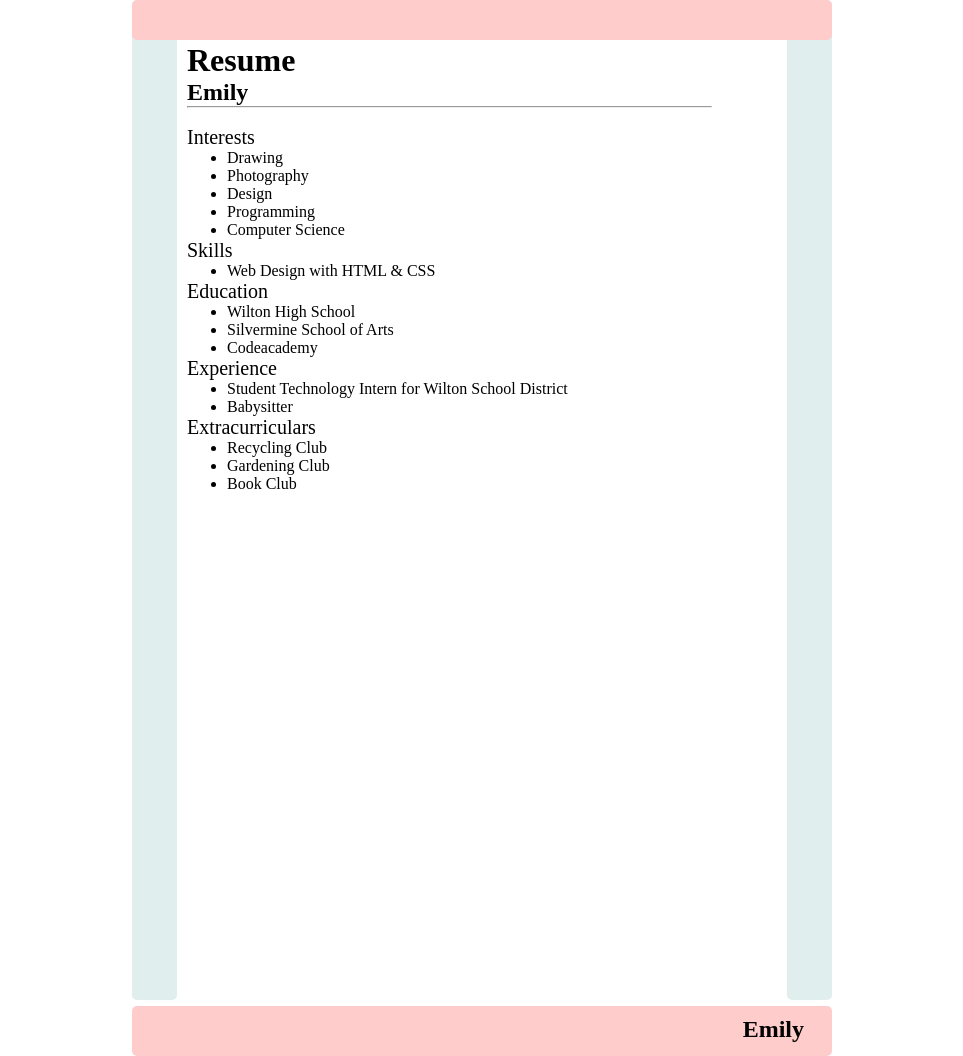
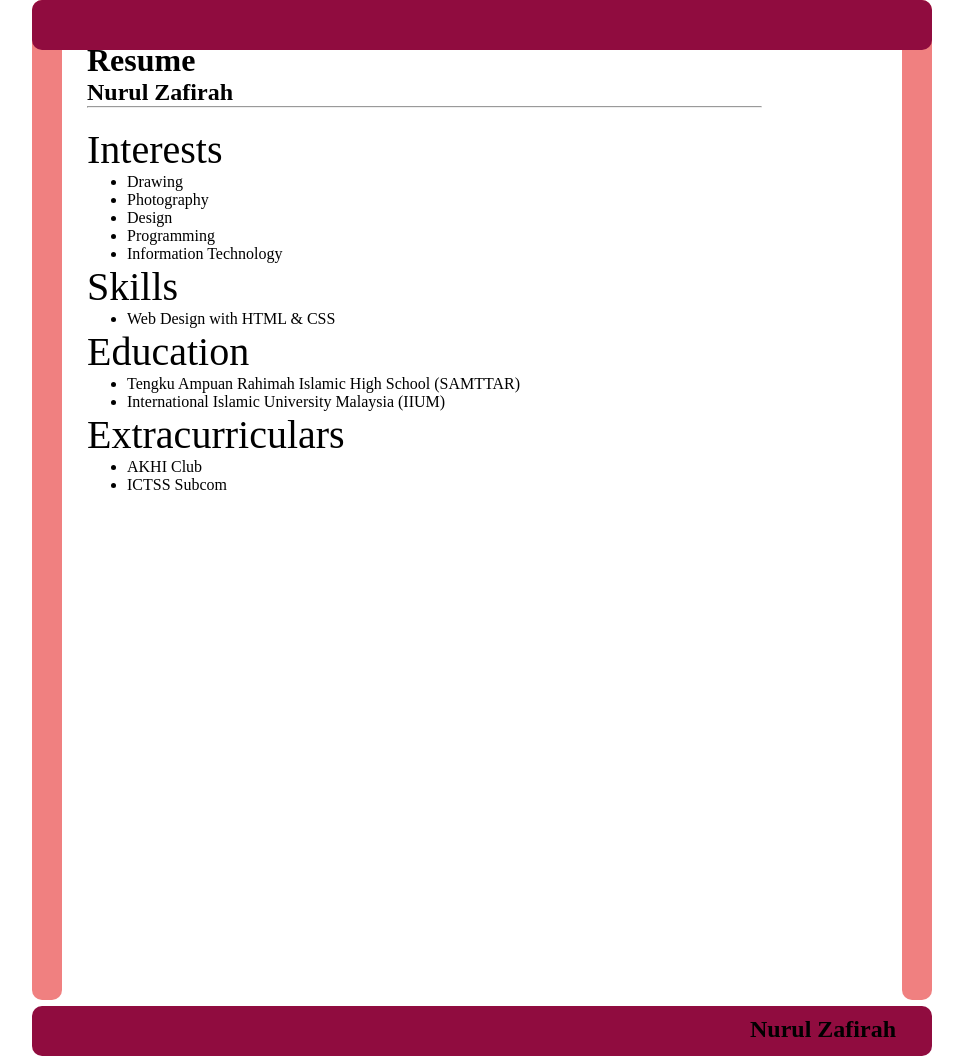
Before and after one commit to NZafirah/NZafirah.github.io, a plain HTML site: page resume.html in a window 1280 px wide. Shown: the whole page, without its empty margins (158-1121 px from the left). Drawn offline with Linux system fonts and the light colour scheme.

Commit message:
Update resume.html

```diff
--- a/resume.html
+++ b/resume.html
@@ -5,46 +5,46 @@
 <title>RESUME | NURUL ZAFIRAH</title>
 <style>
 * {
-  max-width: 700px;
+  max-width: 900px;
   margin: auto;
 }
 
 div {
-  border-radius: 5px;
+  border-radius: 10px;
 }
 
 #header {
-  height: 40px;
+  height: 50px;
   width: 100%;
-  background-color: #ffcccc;
+  background-color: #900C3F;
   position: fixed;
   z-index: 1;
 }
 
 #title {
-  margin-left: 3%;
+  margin-left: 10%;
 }
 
 #footer {
   height: 50px;
   width: 100%;
-  background-color: #ffcccc;
+  background-color: #900C3F;
   clear: both;
   position: relative;
 }
 
 .left {
   height: 1000px;
-  width: 45px;
-  background-color: #e0eeee;
+  width: 30px;
+  background-color: #F08080;
   float: left;
   position: fixed;
 }
 
 .right {
   height: 1000px;
-  width: 45px;
-  background-color: #e0eeee;
+  width: 30px;
+  background-color: #F08080;
   float: right;
   position: inherit;
 }
@@ -63,7 +63,7 @@ li {
 }
 
 .head {
-  font-size: 20px;
+  font-size: 40px;
 }
 
 #name {
@@ -97,7 +97,7 @@ a {
 <div class="stuff">
   <br><br>
   <h1>Resume</h1>
-  <h2>Emily</h2>
+  <h2>Nurul Zafirah</h2>
   <hr />
   <br>
   <p class="head">Interests</p>
@@ -106,7 +106,7 @@ a {
     <li>Photography</li>
     <li>Design</li>
     <li>Programming</li>
-    <li>Computer Science</li>
+    <li>Information Technology</li>
   </ul>
   <p class="head">Skills</p>
   <ul>
@@ -114,29 +114,18 @@ a {
   </ul>
   <p class="head">Education</p>
   <ul>
-    <a href="http://www.wiltonhighschool.org/pages/Wilton_High_School">
-      <li>Wilton High School</li>
+      <li>Tengku Ampuan Rahimah Islamic High School (SAMTTAR)</li>
     </a>
-    <!--Link-->
-    <a href="https://www.silvermineart.org/">
-      <li>Silvermine School of Arts</li>
-    </a>
-    <li>Codeacademy</li>
-  </ul>
-  <p class="head">Experience</p>
-  <ul>
-    <li>Student Technology Intern for Wilton School District</li>
-    <li>Babysitter</li>
+    <li>International Islamic University Malaysia (IIUM)</li>
   </ul>
   <p class="head">Extracurriculars</p>
   <ul>
-    <li>Recycling Club</li>
-    <li>Gardening Club</li>
-    <li>Book Club</li>
+    <li>AKHI Club</li>
+    <li>ICTSS Subcom</li>
   </ul>
 </div>
 <div class="right"></div>
 <div id="footer">
-  <h2 id="name">Emily</h2></div>
+  <h2 id="name">Nurul Zafirah</h2></div>
 </body>
 </html>
```
